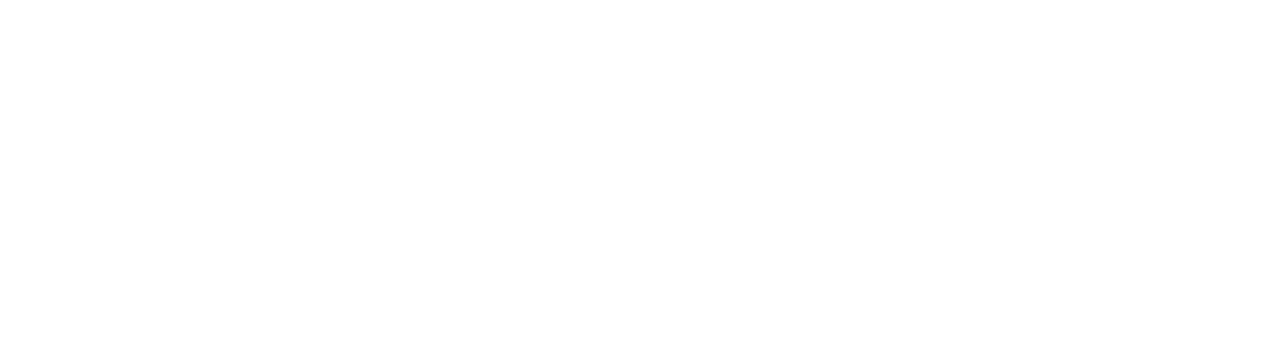
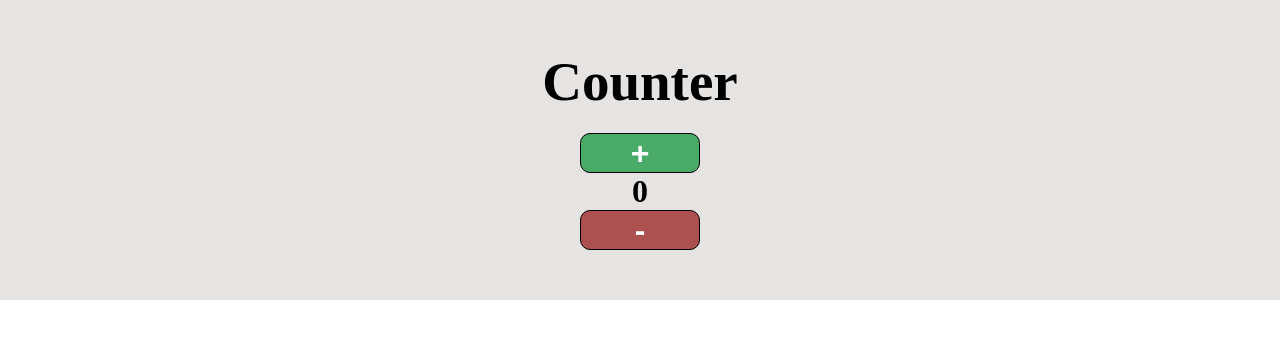
Before and after one commit to Kalys01/Counter, a plain HTML site: page index.html in a window 1280 px wide. Drawn offline with nearby package versions, Linux system fonts and the light colour scheme.

Commit message:
added styles

```diff
--- a/index.html
+++ b/index.html
@@ -5,8 +5,19 @@
     <meta name="viewport" content="width=device-width, initial-scale=1.0">
     <title>Document</title>
     <link rel="stylesheet" href="style.css">
+    <script src="https://unpkg.com/vue@next"></script>
+    <script src="main.js" defer></script>
 </head>
 <body>
-
+    <div class="container">
+        <div class="block">
+            <h1 class="header">Counter</h1>
+            <div class="db_buttons">
+                <button type="submit" class="btn success">+</button>
+                <h1 class="counter">0</h1>
+                <button type="submit" class="btn danger">-</button>
+            </div>
+        </div>
+    </div>
 </body>
 </html>
--- a/main.js
+++ b/main.js
@@ -0,0 +1 @@
+console.log('hellio');
--- a/style.css
+++ b/style.css
@@ -0,0 +1,44 @@
+* {
+    margin: 0;
+    padding: 0;
+    box-sizing: border-box;
+}
+
+.container, h1.counter, .block {
+    display: flex;
+    justify-content: center;
+}
+
+.block {
+    width: 100%;
+    height: 300px;
+    background: rgb(230, 227, 227);
+    align-items: center;
+    flex-direction: column;
+}
+
+h1.header {
+    font-size: 55px;
+    margin-bottom: 20px;
+}
+
+/* button styles */
+.btn {
+    width: 120px;
+    height: 40px;
+    /* padding: 3px 50px; */
+    border-radius: 10px;
+    color: #fff;
+    font-size: 32px;
+    font-weight: 900;
+    outline: none;
+    text-align: center;
+    border: 1px solid black;
+    cursor: pointer;
+}
+button.success {
+    background: rgb(74, 170, 103);
+}
+button.danger {
+    background: rgb(172, 80, 80);
+}
```
